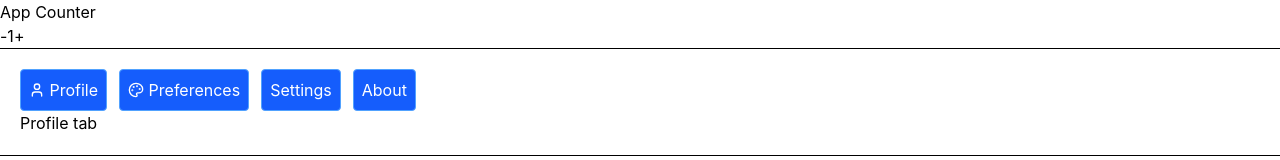
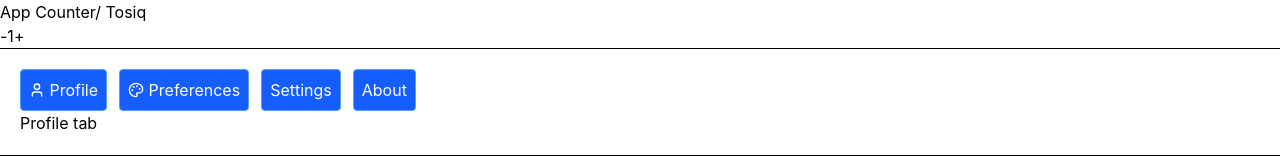
Before and after one commit to saher321/tosiq-web-arfa-106, a React (Vite) app in the folder xyz.com/reactjs-lectures/usestate-useeffect/: page / in a window 1280 px wide. Shown: the top 160 px of the page. Built offline with nearby package versions, Linux system fonts and the light colour scheme.

Commit message:
useEffect

```diff
--- a/xyz.com/reactjs-lectures/usestate-useeffect/src/App.jsx
+++ b/xyz.com/reactjs-lectures/usestate-useeffect/src/App.jsx
@@ -1,20 +1,42 @@
-import React, { useState } from 'react'
+import React, { useEffect, useState } from 'react'
 import TabContent from './components/TabContent';
 
 const App = () => {
   const [counter, setCounter] = useState(1);
 
+  const [value, setValue] = useState("Tosiq")
+
   const handleIncreament = () => {
+
+    setValue("Value is inc.")
+
     if (counter == 5) return;
     setCounter(counter + 1);
+
   }
   const handleDecreament = () => {
+
+    setValue("Value is dec.")
     if (counter == 1) return;
     setCounter(counter - 1);
   }
+
+  useEffect(()=>{
+    console.log("Simple calling")
+  })
+
+  useEffect(()=>{
+    console.log("Run only once")
+  }, [])
+
+  useEffect(()=>{
+    console.log("Runs on condition")
+  }, [value])
+
+
   return (
     <>
-    <div>App Counter</div>
+    <div>App Counter/ {value}</div>
 
     <button onClick={handleDecreament}> - </button>
     <span>{counter}</span>
```
Also changed, not shown: 1 other file (tests, documents, lock files or other folders).
